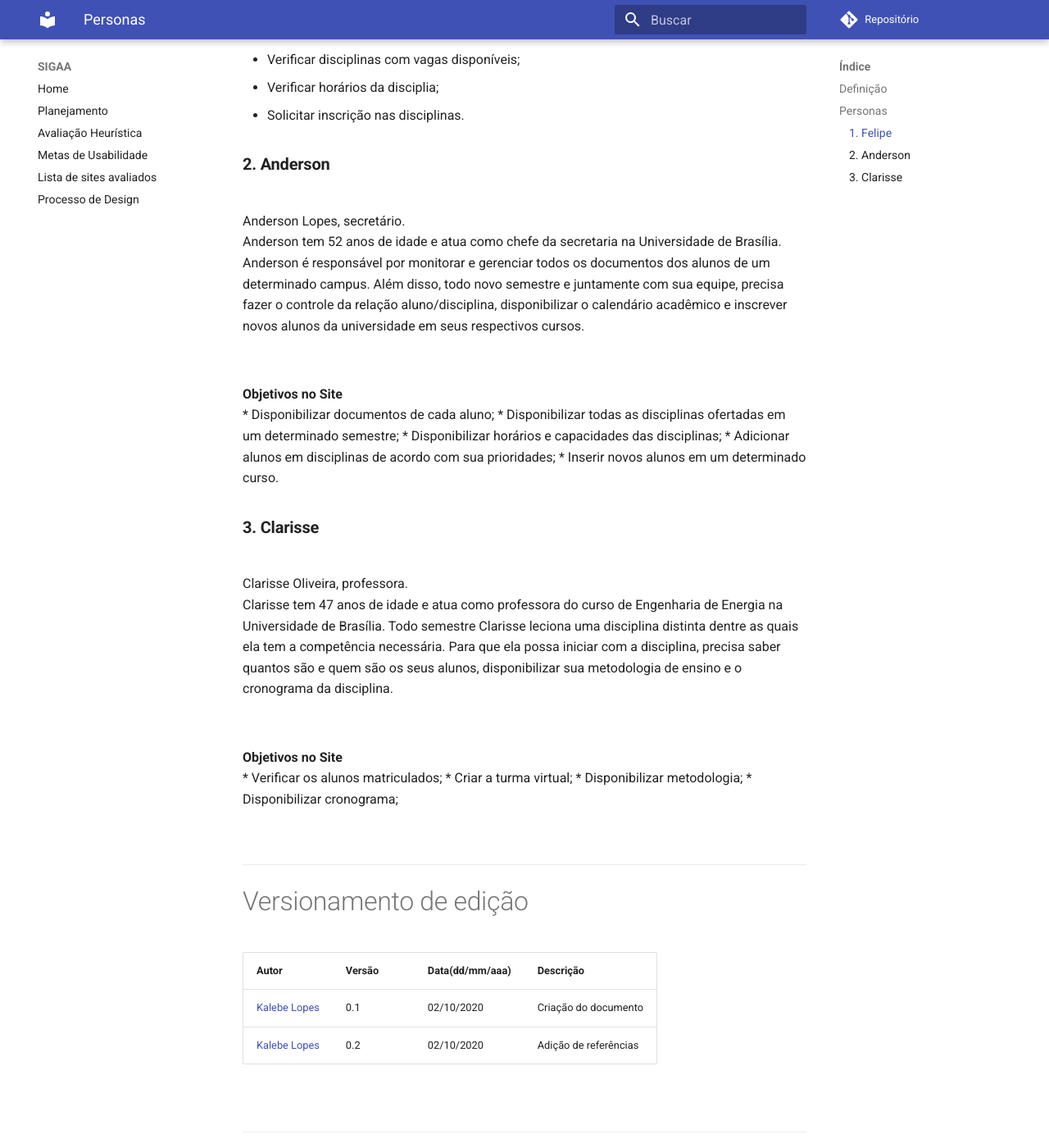
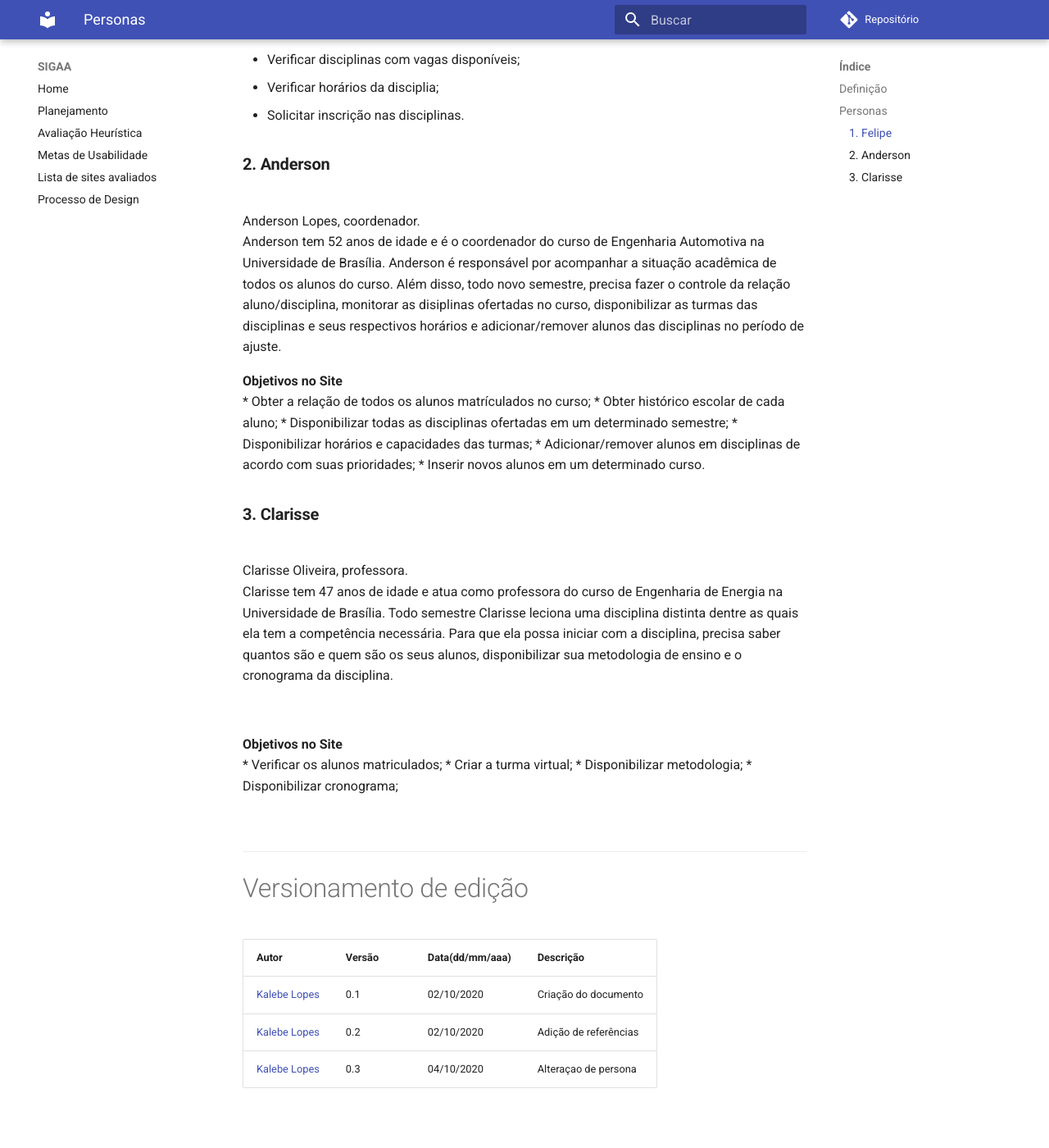
Before and after one commit to lgpinheiro94/2020.1-SIGAA, an MkDocs documentation site: the page built from docs/perfil-usuario/persona/persona.md, in a window 1280 px wide and 1400 px high, scrolled down 560 px. Shown: the whole window at 82% size. Built offline with MkDocs 1.6.1 and Material for MkDocs 9.7.7, drawn with Linux system fonts in a browser that asks for light colours; comment, search, counter and statistics services are not loaded; old or Windows-style settings are respelled for this version of MkDocs.

Commit message:
#19 change persona

```diff
--- a/docs/perfil-usuario/persona/persona.md
+++ b/docs/perfil-usuario/persona/persona.md
@@ -20,16 +20,15 @@ Felipe tem 25 anos de idade e é estudande de direito na Universidade de Brasíl
 
 ### **2. Anderson**
 <br/>
-Anderson Lopes, secretário.<br/>
-Anderson tem 52 anos de idade e atua como chefe da secretaria na Universidade de Brasília. Anderson é responsável por monitorar e gerenciar todos os documentos dos alunos de um determinado campus. Além disso, todo novo semestre e juntamente com sua equipe, precisa fazer o controle da relação aluno/disciplina, disponibilizar o calendário acadêmico e inscrever novos alunos da universidade em seus respectivos cursos.
-
-<br/>
+Anderson Lopes, coordenador.<br/>
+Anderson tem 52 anos de idade e é o coordenador do curso de Engenharia Automotiva na Universidade de Brasília. Anderson é responsável por acompanhar a situação acadêmica de todos os alunos do curso. Além disso, todo novo semestre, precisa fazer o controle da relação aluno/disciplina, monitorar as disiplinas ofertadas no curso, disponibilizar as turmas das disciplinas e seus respectivos horários e adicionar/remover alunos das disciplinas no período de ajuste.
 
 **Objetivos no Site** <br/>
-  * Disponibilizar documentos de cada aluno;
+  * Obter a relação de todos os alunos matrículados no curso;
+  * Obter histórico escolar de cada aluno;
   * Disponibilizar todas as disciplinas ofertadas em um determinado semestre;
-  * Disponibilizar horários e capacidades das disciplinas;
-  * Adicionar alunos em disciplinas de acordo com sua prioridades;
+  * Disponibilizar horários e capacidades das turmas;
+  * Adicionar/remover alunos em disciplinas de acordo com suas prioridades;
   * Inserir novos alunos em um determinado curso.
 
 ### **3. Clarisse**
@@ -56,6 +55,7 @@ Clarisse tem 47 anos de idade e atua como professora do curso de Engenharia de E
 ------ | ------ | --------------- | ---------
 [Kalebe Lopes](https://github.com/KalebeLopes) | 0.1 | 02/10/2020 | Criação do documento
 [Kalebe Lopes](https://github.com/KalebeLopes) | 0.2 | 02/10/2020 | Adição de referências
+[Kalebe Lopes](https://github.com/KalebeLopes) | 0.3 | 04/10/2020 | Alteraçao de persona
 
 <br/>
 
```
